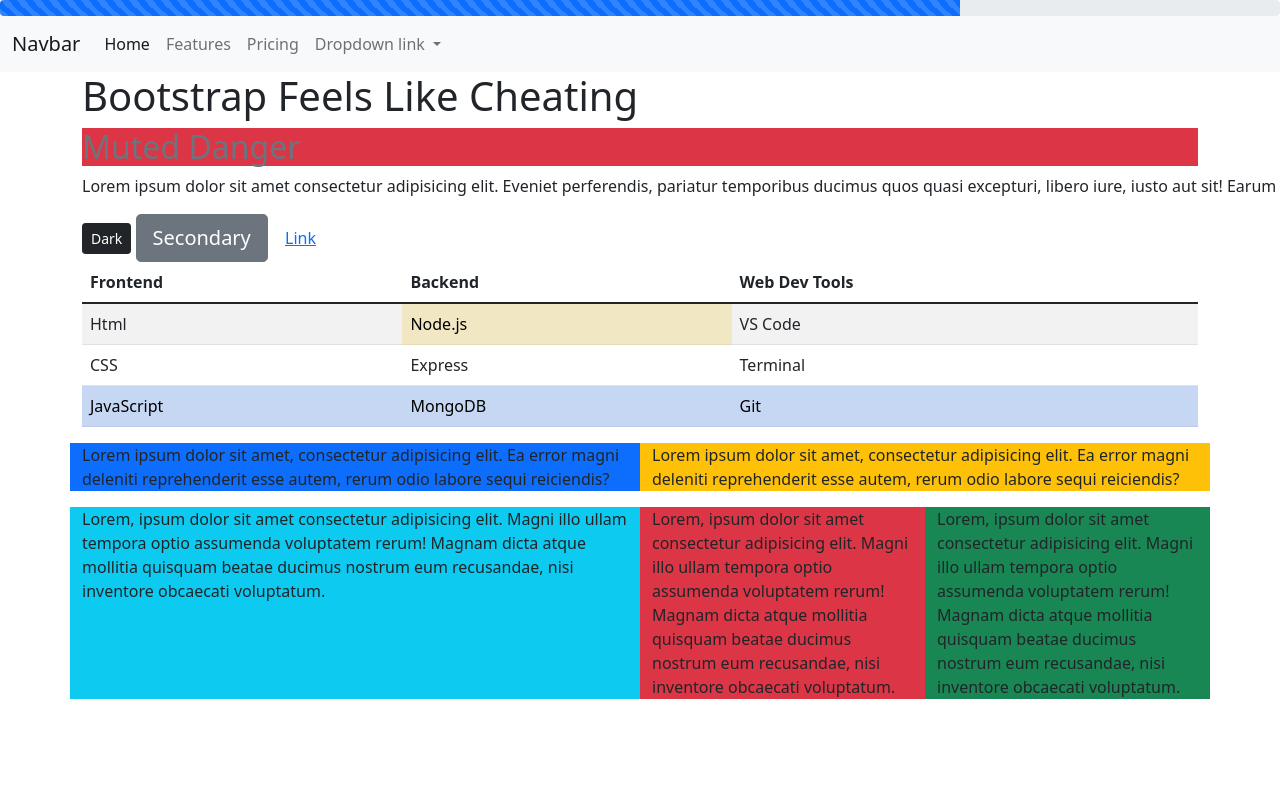
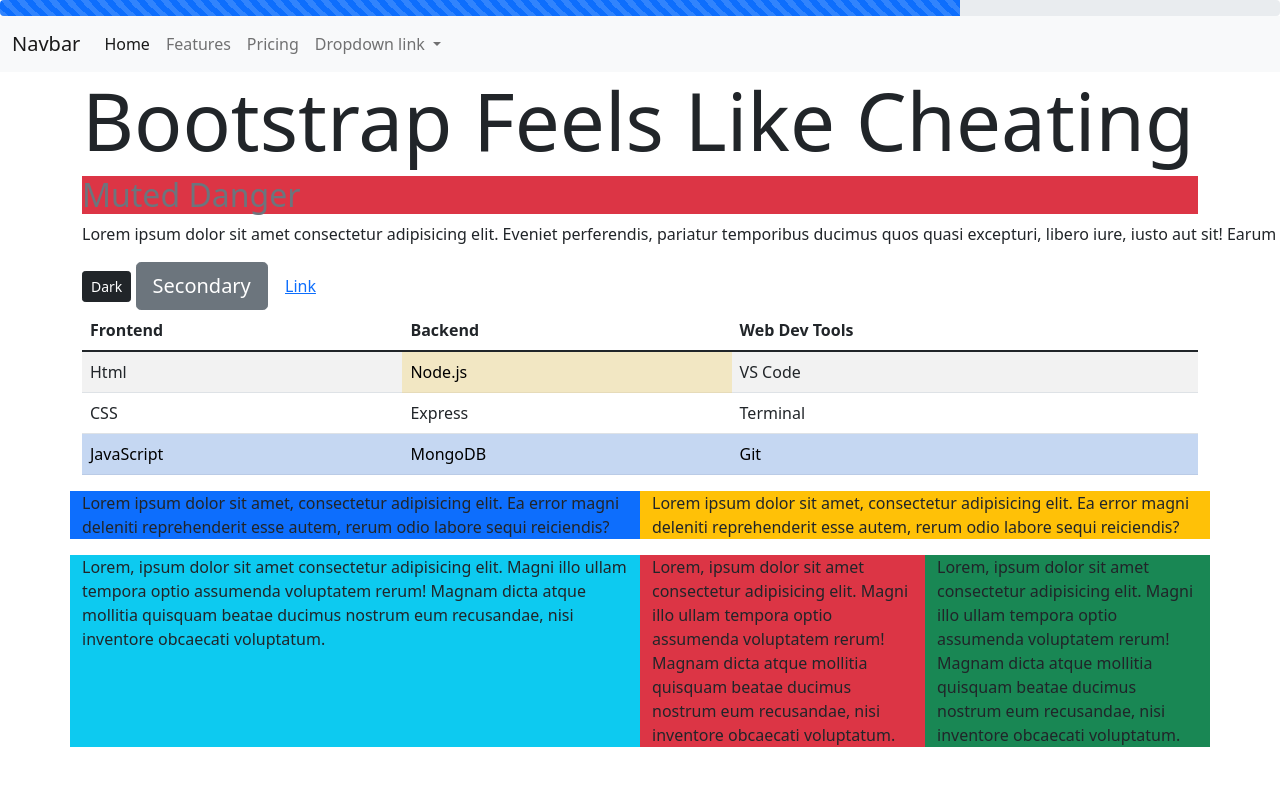
Before and after one commit to Venator71/BootstrapExercise, a plain HTML site: page Index.html in a window 1280 px wide. Shown: the top 786 px of the page. Drawn offline with nearby package versions, Linux system fonts and the light colour scheme.

Commit message:
push 2 fixed Q1

```diff
--- a/Index.html
+++ b/Index.html
@@ -47,19 +47,22 @@
       </nav>
   <!-- Q1 -->
   <div class="container">
-    <h1>Bootstrap Feels Like Cheating</h1>
+    <h1 class="display-1">Bootstrap Feels Like Cheating</h1>
     <!-- Q2 -->
     <h2 class="text-muted bg-danger">Muted Danger</h2>
     <p class="text-nowrap">Lorem ipsum dolor sit amet consectetur adipisicing elit. Eveniet perferendis, pariatur temporibus ducimus quos quasi excepturi, libero iure, iusto aut sit! Earum illum, sequi nostrum enim, voluptate ipsa modi provident praesentium distinctio tempora aliquid soluta quod ea atque saepe eius magnam! Provident qui iste totam, laudantium necessitatibus corporis maiores odit!, ipsum dolor sit amet consectetur adipisicing elit. Ea repellat, odio est minima ab eos doloremque dolor vero illo, tenetur, maiores suscipit aut quod cum.</p>
+
     <button class="btn btn-sm btn-dark">Dark</button>
     <button class="btn btn-lg btn-secondary">Secondary</button>
     <button class="btn btn-md btn-link">Link</button>
 
     <table class="table table-hover table-striped">
     <thead>
-       <th>Frontend</th>
-       <th>Backend</th>
-       <th>Web Dev Tools</th>
+        <tr>
+          <th>Frontend</th>
+          <th>Backend</th>
+           <th>Web Dev Tools</th>
+        </tr>
     </thead>
 
     <tbody>
```
